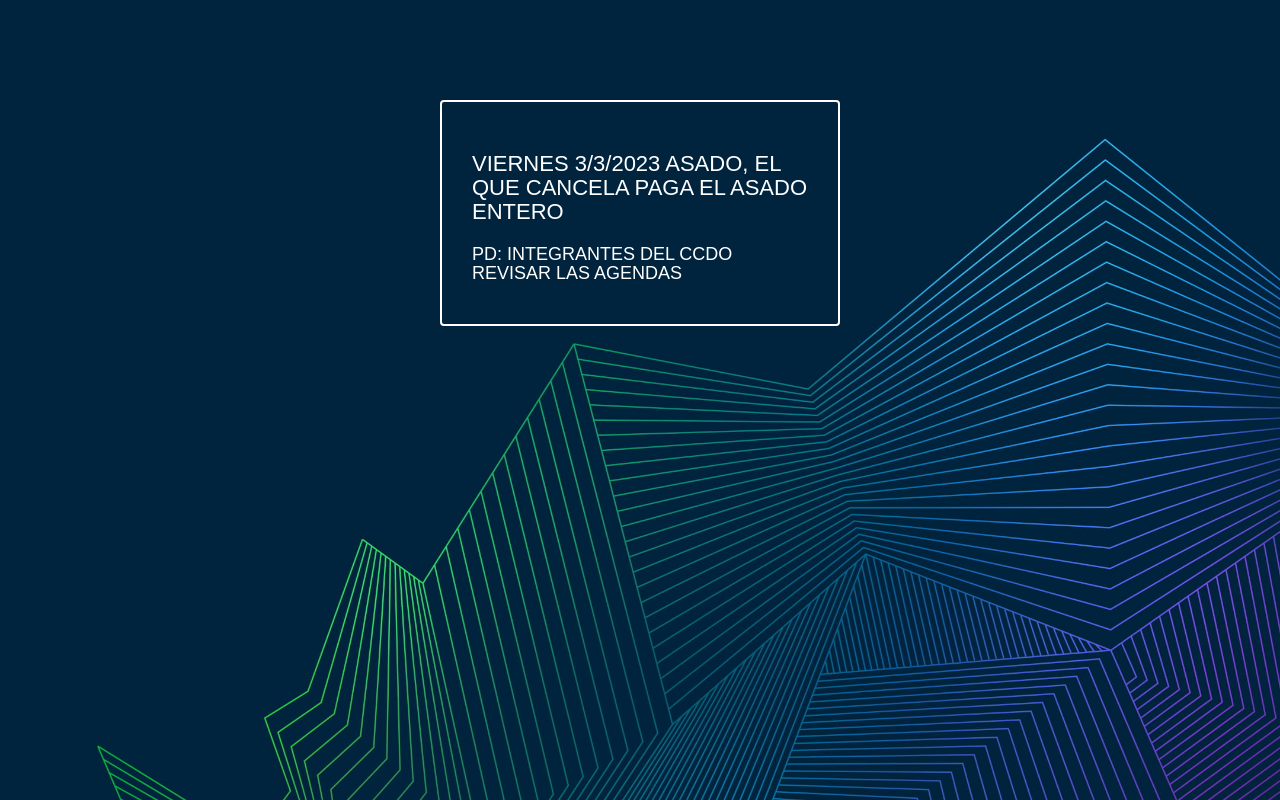
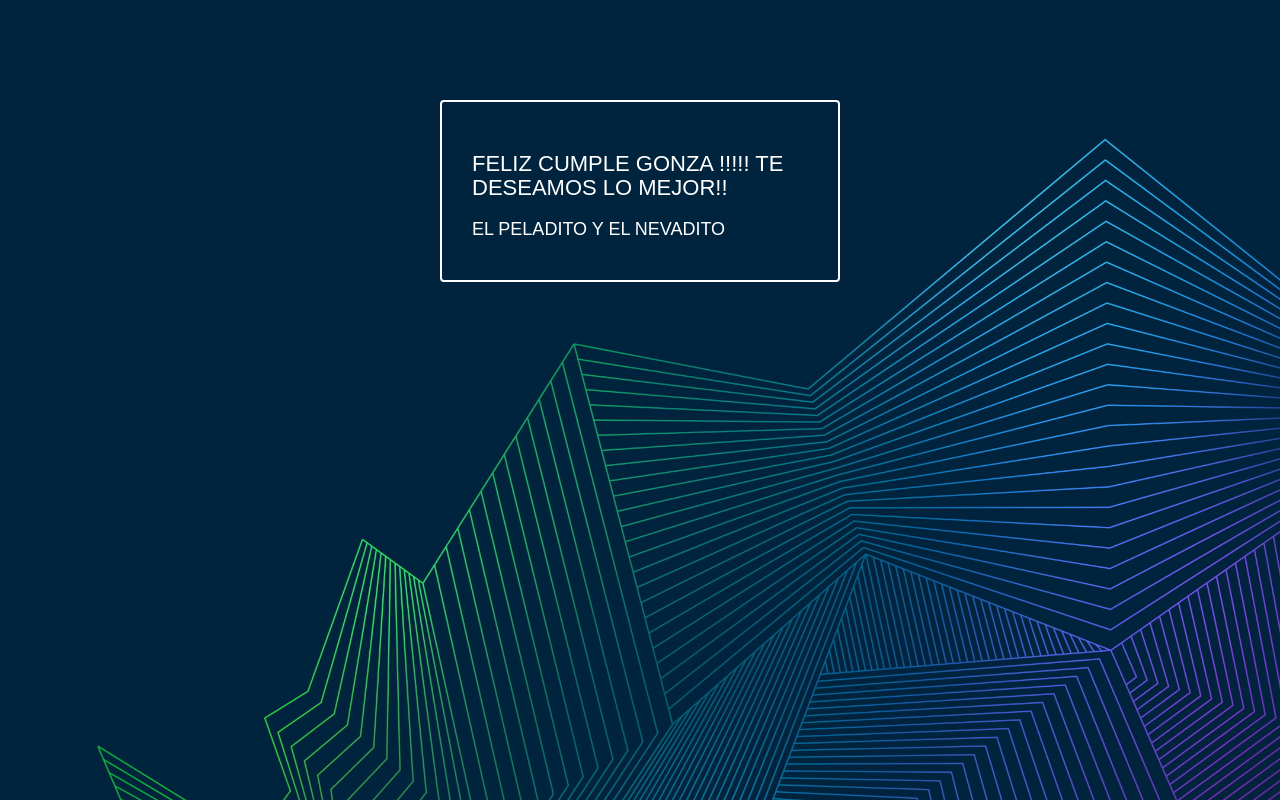
Before and after one commit to 158190la/LabNet, a plain HTML site: page index.html in a window 1280 px wide. Drawn offline with nearby package versions, Linux system fonts and the light colour scheme.

Commit message:
Update index.html

```diff
--- a/index.html
+++ b/index.html
@@ -24,8 +24,8 @@
         background-size: cover;
       }
       </style>
-    <h1>VIERNES 3/3/2023 ASADO, EL QUE CANCELA PAGA EL ASADO ENTERO</h1>
-  <h4>PD: INTEGRANTES DEL CCDO REVISAR LAS AGENDAS</h4>
+    <h1>FELIZ CUMPLE GONZA !!!!! TE DESEAMOS LO MEJOR!!</h1>
+  <h4>EL PELADITO Y EL NEVADITO</h4>
 
 
     <script type="text/javascript" src="jqueryScript.js"></script>
```
